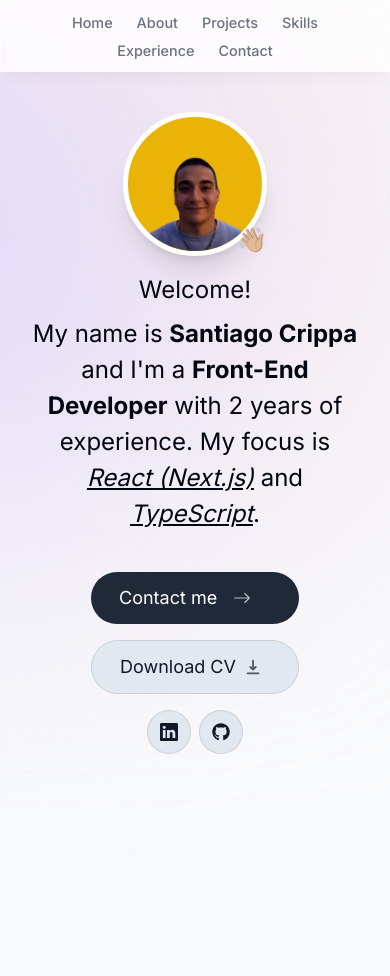
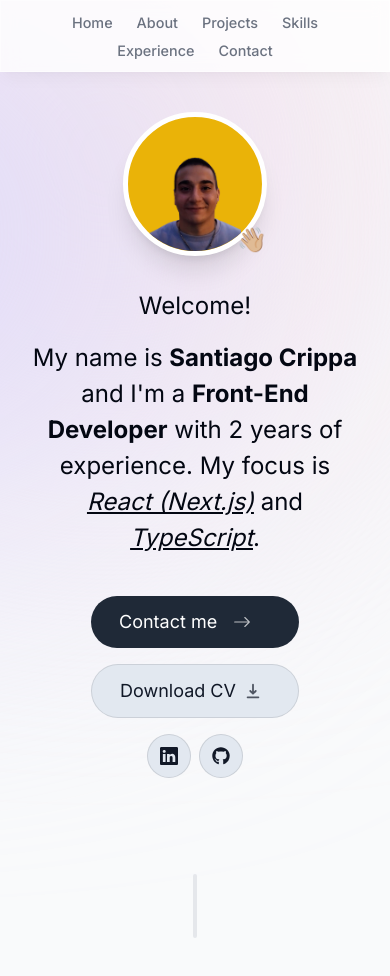
Before and after one commit to sjcrippa/portfolio_3.0, a Next.js app: page / in a window 390 px wide. Shown: the top 976 px of the page. Built offline with nearby package versions, Linux system fonts and the light colour scheme.

Commit message:
adding details into hero

```diff
--- a/src/app/page.tsx
+++ b/src/app/page.tsx
@@ -1,11 +1,13 @@
 import React from 'react'
 
 import Hero from '@/components/Hero'
+import SectionDivider from '@/components/dividers/SectionDivider'
 
 export default function Home() {
   return (
     <main className='flex flex-col items-center px-4'>
       <Hero />
+      <SectionDivider />
     </main>
   )
 }
--- a/src/components/Hero.tsx
+++ b/src/components/Hero.tsx
@@ -11,7 +11,7 @@ import { FaGithub, FaGithubSquare } from "react-icons/fa";
 
 export default function Hero() {
   return (
-    <section className="max-w-[50rem] mb-28 text-center sm:mb-0">
+    <section className="max-w-[50rem] text-center sm:mb-0">
       <div className="flex justify-center items-center">
         <div className="relative">
           <motion.div
@@ -32,7 +32,7 @@ export default function Hero() {
             />
           </motion.div>
 
-          <motion.span className="absolute bottom-0 right-0 text-2xl"
+          <motion.span className="absolute bottom-0 right-0 text-2xl cursor-default"
             initial={{ opacity: 0, scale: 0 }}
             animate={{ opacity: 1, scale: 1 }}
             transition={{
@@ -47,11 +47,11 @@ export default function Hero() {
       </div>
 
       <motion.div
-        className="mb-10 mt-4 px-4 text-2xl !leading-[1.5] sm:text-3xl"
+        className="mb-10 mt-8 px-4 text-2xl !leading-[1.5] sm:text-3xl"
         initial={{ opacity: 0, y: 100 }}
         animate={{ opacity: 1, y: 0 }}
       >
-        <h1 className="mb-2 sm:mb-4">Welcome!</h1>{" "}
+        <h1 className="mb-4 sm:mb-8">Welcome!</h1>{" "}
         <p>
           <span>My name is <strong>Santiago Crippa</strong> and</span> {" "}
           <span>I'm a <strong>Front-End Developer</strong> with 2 years of experience.</span>{" "}
--- /dev/null
+++ b/src/components/dividers/SectionDivider.tsx
@@ -0,0 +1,16 @@
+'use client'
+
+import { motion } from "framer-motion";
+
+export default function SectionDivider() {
+  return (
+    <motion.div
+      className='bg-gray-200 my-24 h-16 w-1 rounded-full'
+      initial={{ opacity: 0, y: 100 }}
+      animate={{ opacity: 1, y: 0 }}
+      transition={{
+        delay: 0.7
+      }}
+    ></motion.div>
+  )
+}
```
